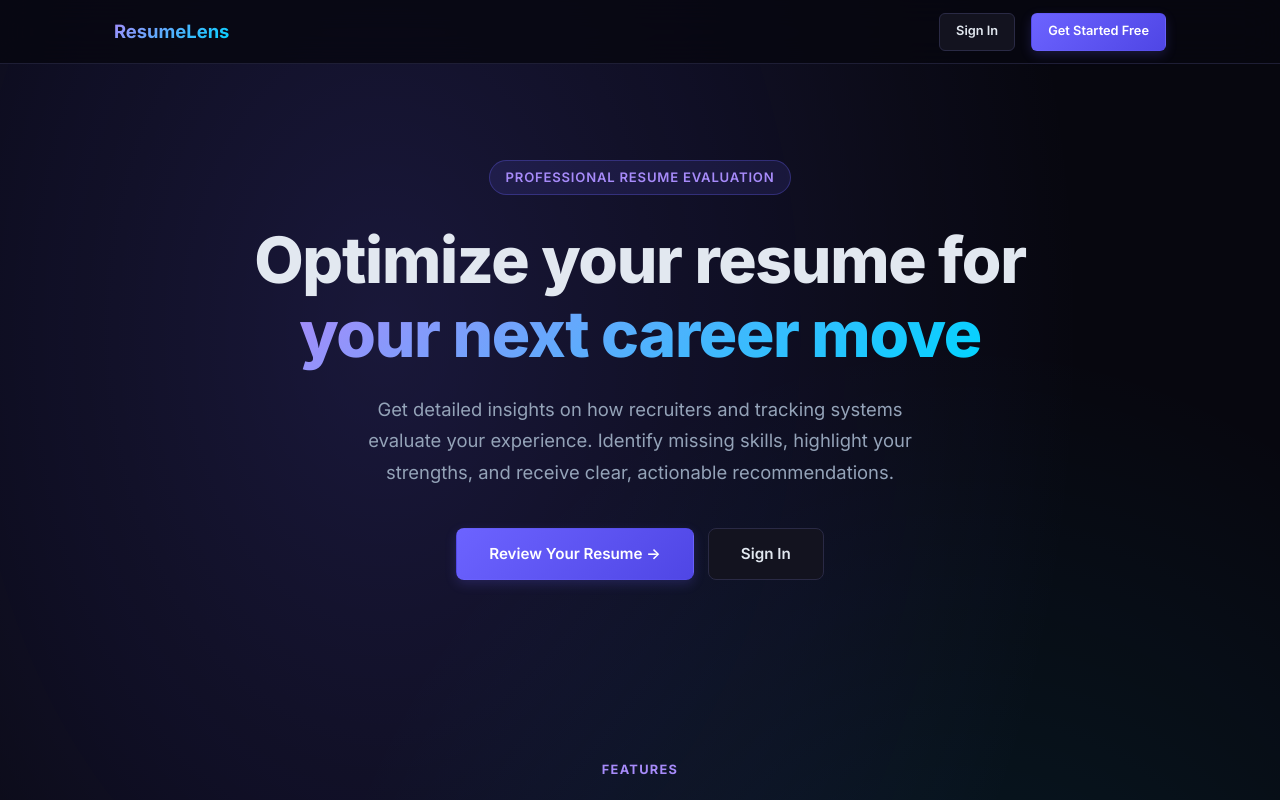
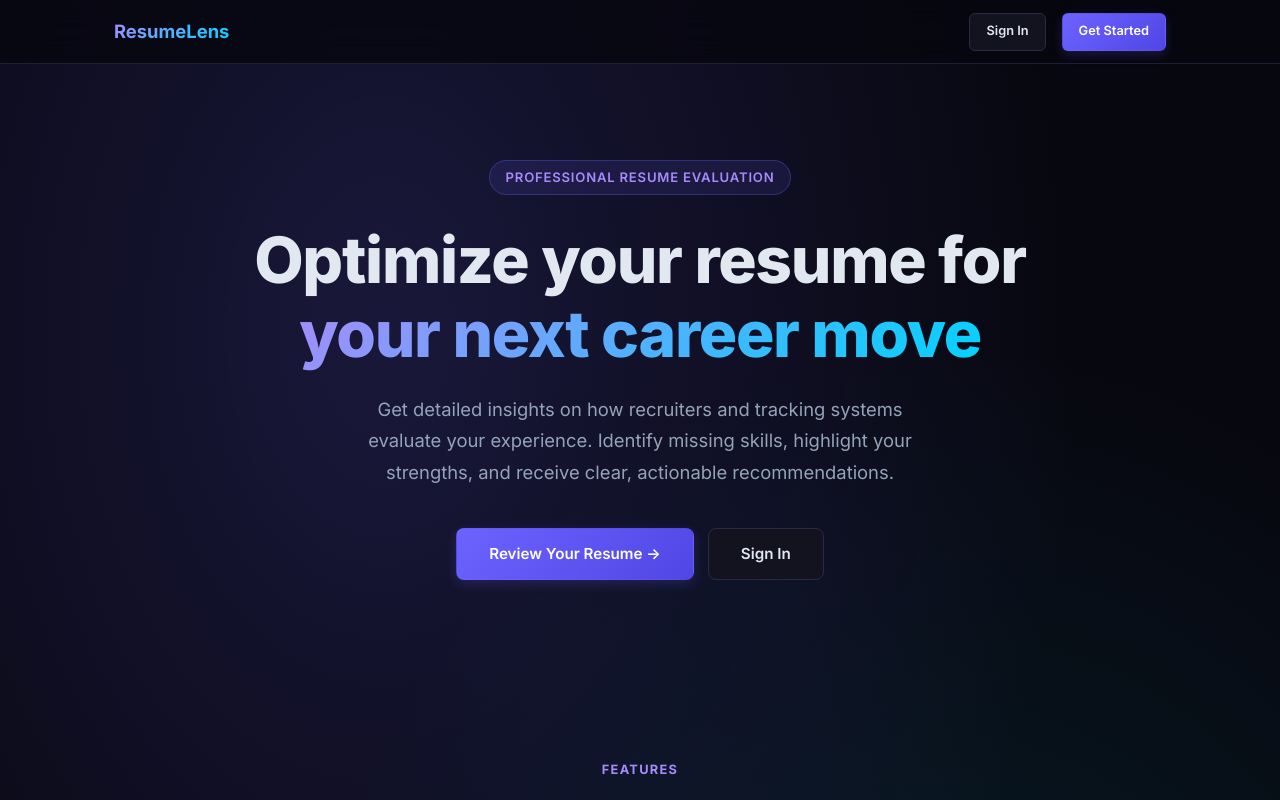
Before and after one commit to Bhavish88/ResumeLens, a React (Vite) app in the folder frontend/: page / in a window 1280 px wide. Shown: the top 800 px of the page. Built offline with nearby package versions, Linux system fonts and the light colour scheme; no server answers.

Commit message:
Ui polish

```diff
--- a/frontend/src/pages/LandingPage.jsx
+++ b/frontend/src/pages/LandingPage.jsx
@@ -60,7 +60,7 @@ function LandingPage() {
               Sign In
             </Link>
             <Link to="/register" className="btn btn-primary btn-sm">
-              Get Started Free
+              Get Started
             </Link>
           </div>
         </div>
--- a/frontend/src/pages/LoginPage.jsx
+++ b/frontend/src/pages/LoginPage.jsx
@@ -110,7 +110,7 @@ function LoginPage() {
 
         <div className="auth-footer">
           Don't have an account?{' '}
-          <Link to="/register">Create one free</Link>
+          <Link to="/register">Create one</Link>
         </div>
       </div>
     </div>
```
